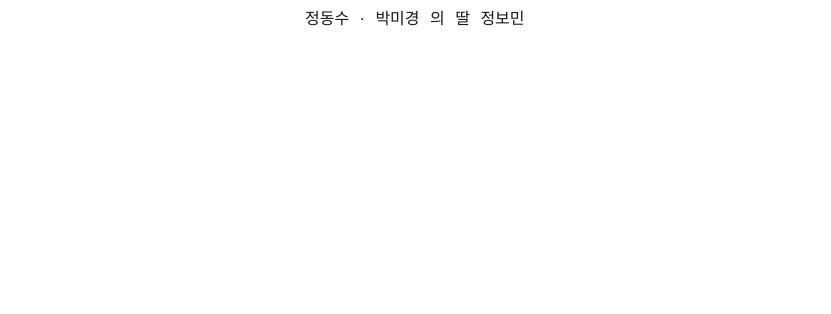
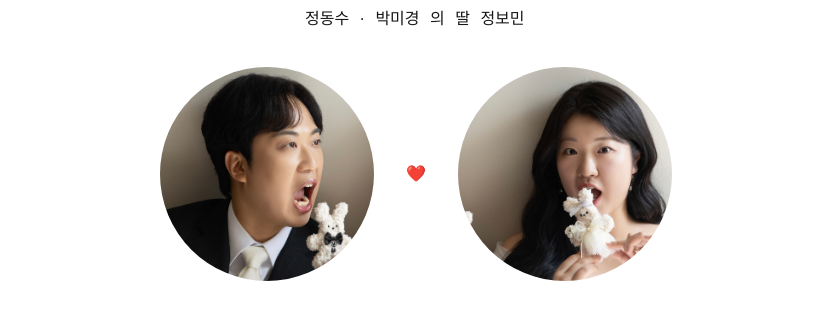
Before and after one commit to ejayyy/invitation_jh, a Next.js app: page / in a window 1280 px wide. Shown: the part 1943-2257 px from the top of the page, without its empty margins (224-1055 px from the left). Before the commit the page ends 2010 px from the top, so only its background shows below. Built offline with nearby package versions, Linux system fonts and the light colour scheme; a web font is replaced by a local one.

Commit message:
Add: instruction

```diff
--- /dev/null
+++ b/app/components/Instruction.tsx
@@ -0,0 +1,27 @@
+import Image from "next/image";
+
+export default function Instruction() {
+    return (
+        <section className="flex justify-center items-center gap-8 px-32">
+            <div className="relative w-full aspect-square rounded-full overflow-hidden">
+                <Image
+                    src="/instruction/broom.jpg"
+                    alt="Broom"
+                    fill
+                    className="object-cover"
+                />
+            </div>
+            <div>
+                <span>❤️</span>
+            </div>
+            <div className="relative w-full aspect-square rounded-full overflow-hidden">
+                <Image
+                    src="/instruction/bride.jpg"
+                    alt="Bride"
+                    fill
+                    className="object-cover"
+                />
+            </div>
+        </section>
+    );
+}
--- a/app/page.tsx
+++ b/app/page.tsx
@@ -1,6 +1,7 @@
 import Greeting from "./components/Greeting";
 import Quote from "./components/Quote";
 import WhoAreWe from "./components/WhoAreWe";
+import Instruction from "./components/Instruction";
 
 export default function Home() {
   return (
@@ -8,6 +9,7 @@ export default function Home() {
       <Greeting />
       <Quote />
       <WhoAreWe />
+      <Instruction />
     </div>
   );
 }
```
Also changed, not shown: public/instruction/bride.jpg (added), public/instruction/broom.jpg (added).
